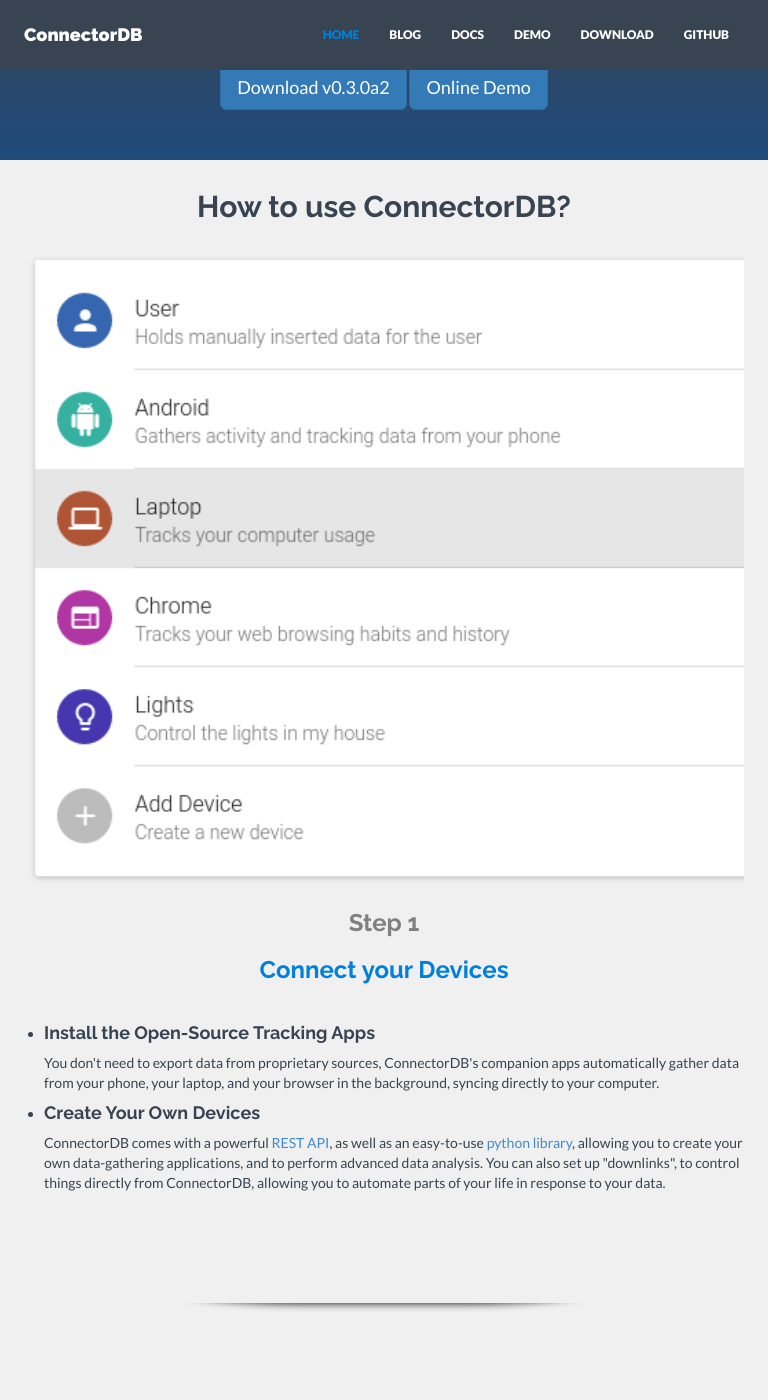
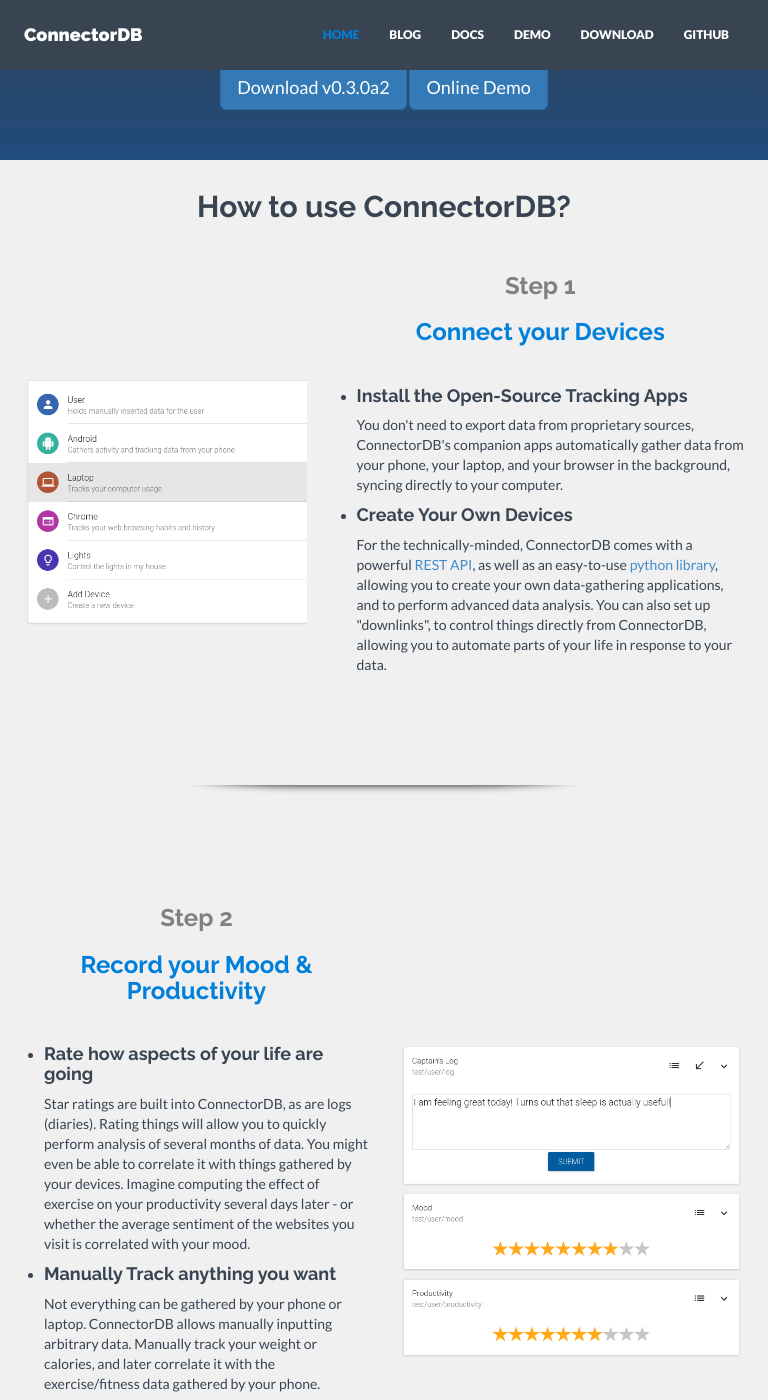
Before and after one commit to connectordb/connectordb.io, a Jekyll site: the page built from index.html, in a window 768 px wide and 1400 px high, scrolled down 248 px. Built offline with Jekyll 4.4.1, drawn with Linux system fonts in a browser that asks for light colours; nearby versions of some CDN libraries.

Commit message:
Fixed some small-screen styling issues

```diff
--- a/index.html
+++ b/index.html
@@ -36,10 +36,10 @@
         </div>
     </div>
     <div class="row centered" >
-        <div class="col-md-5">
-            <img src="/assets/img/devices.png" style="width: 100%;" />
+        <div class="col-sm-5">
+            <img src="/assets/img/devices.png" class="vertical-center" style="width: 100%;" />
         </div>
-        <div class="col-md-7">
+        <div class="col-sm-7">
             <h3 style="color: grey">Step 1</h3>
                 <h3 style="color:#0080DA;padding-bottom: 30px;">Connect your Devices</h3>
             <ul style="font-size: 15; text-align: left">
@@ -48,7 +48,7 @@
             and your browser in the background, syncing directly to your computer.
             </li>
             <li><h4>Create Your Own Devices</h4>
-            ConnectorDB comes with a powerful <a href="/docs/{{ site.version }}/restapi.html"> REST API</a>, as well as an easy-to-use <a href="http://connectordb-python.readthedocs.io/en/latest/">python library</a>, allowing you to create your own data-gathering applications, and to perform advanced data analysis. You can also set up "downlinks", to control things directly from ConnectorDB, allowing you to automate parts of your life in response to your data.</li>
+            For the technically-minded, ConnectorDB comes with a powerful <a href="/docs/{{ site.version }}/restapi.html"> REST API</a>, as well as an easy-to-use <a href="http://connectordb-python.readthedocs.io/en/latest/">python library</a>, allowing you to create your own data-gathering applications, and to perform advanced data analysis. You can also set up "downlinks", to control things directly from ConnectorDB, allowing you to automate parts of your life in response to your data.</li>
             </ul>
 
         </div>
@@ -64,7 +64,7 @@
 
 
     <div class="row centered" style="padding-top: 80px;">
-        <div class="col-md-6">
+        <div class="col-sm-6">
             <h3 style="color: grey">Step 2</h3>
                 <h3 style="color:#0080DA;padding-bottom: 30px;">Record your Mood & Productivity</h3>
             <ul style="font-size: 15; text-align: left">
@@ -80,8 +80,8 @@
             </ul>
 
         </div>
-        <div class="col-md-6">
-            <img src="/assets/img/ratings.png" style="width: 100%;" />
+        <div class="col-sm-6">
+            <img src="/assets/img/ratings.png" class="vertical-center" style="width: 100%;" />
         </div>
 
     </div>
```
Also changed, not shown: _layouts/style.css (+8 -0 lines).
